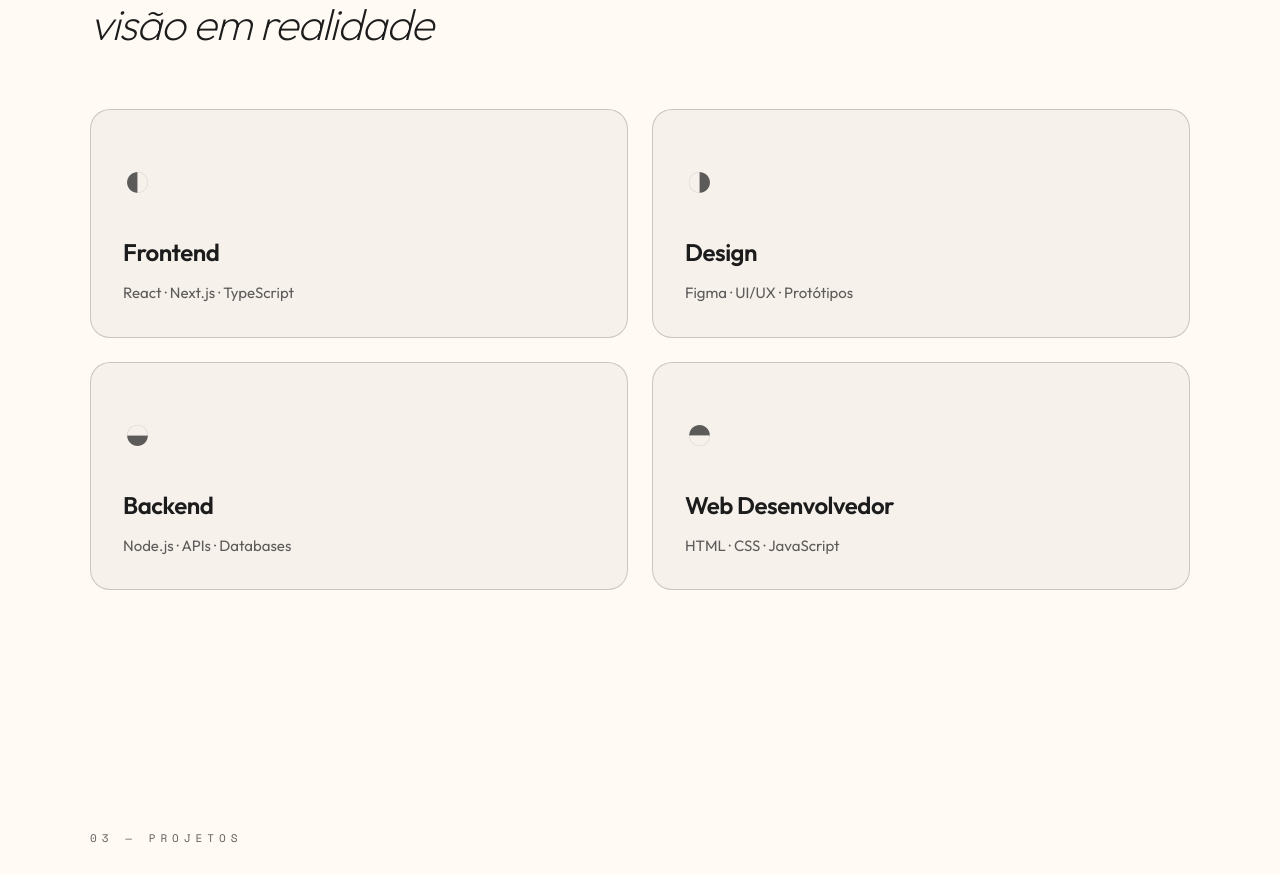
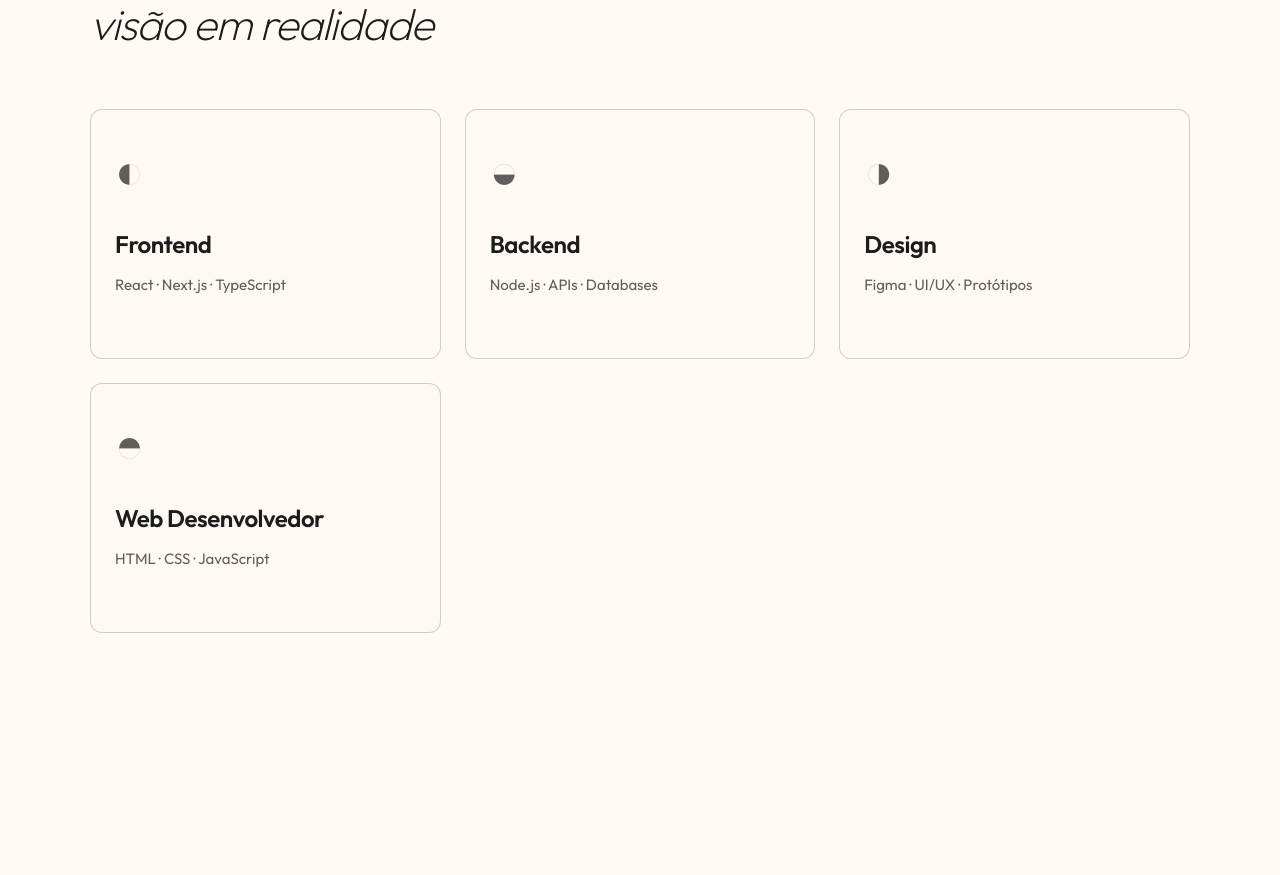
Before and after one commit to vazlucase/lucasvazportfolio, a React (Vite) app: page / in a window 1280 px wide. Shown: the part 1872-2747 px from the top of the page. Built offline with nearby package versions, Linux system fonts and the light colour scheme.

Commit message:
fix: layout skills mobile view

```diff
--- a/src/components/sections/Skills.tsx
+++ b/src/components/sections/Skills.tsx
@@ -3,62 +3,79 @@ import { skillsData } from '../../data/skills';
 
 export function Skills() {
   return (
+    <>
+      <style>{`
+        /* Esconde a scrollbar no mobile (mantém funcionalidade) */
+        .skills-grid {
+          scrollbar-width: none;  /* Firefox */
+          -ms-overflow-style: none;  /* IE/Edge */
+        }
+        .skills-grid::-webkit-scrollbar {
+          display: none;  /* Chrome/Safari */
+        }
+
+        /* Desktop: transforma o flex em grid, desativa o scroll */
+        @media (min-width: 768px) {
+          .skills-grid {
+            display: grid !important;
+            grid-template-columns: repeat(auto-fit, minmax(280px, 1fr)) !important;
+            gap: 24px !important;
+            overflow-x: visible !important;
+            scroll-snap-type: none !important;
+            padding-bottom: 0 !important;
+          }
+          .skill-card {
+            min-width: auto !important;
+            flex: 1 !important;
+            scroll-snap-align: none !important;
+          }
+        }
+      `}</style>
+
       <section id="skills" className="section-pad" style={{ position: 'relative', zIndex: 2, padding: '120px 48px' }}>
         <div className="container" style={{ maxWidth: 1100, margin: '0 auto' }}>
           <RevealText>
-          <div
-            style={{
-              fontFamily: 'var(--font-mono)',
-              fontSize: 11,
-              letterSpacing: 5,
-              textTransform: 'uppercase',
-              color: 'var(--fg-muted)',
-              marginBottom: 24,
-            }}
-          >
+            <div style={{ fontFamily: 'var(--font-mono)', fontSize: 11, letterSpacing: 5, textTransform: 'uppercase', color: 'var(--fg-muted)', marginBottom: 24 }}>
               02 — Habilidades
             </div>
           </RevealText>
 
           <RevealText delay={0.1}>
-          <h2
-            style={{
-              fontSize: 'clamp(28px, 4vw, 44px)',
-              fontWeight: 700,
-              lineHeight: 1.15,
-              letterSpacing: '-0.03em',
-              marginBottom: 60,
-              maxWidth: 600,
-              color: 'var(--fg)',
-            }}
-          >
-            Ferramentas que transformam{' '}
-            <span className="italic-highlight">visão em realidade</span>
+            <h2 style={{ fontSize: 'clamp(28px, 4vw, 44px)', fontWeight: 700, lineHeight: 1.15, letterSpacing: '-0.03em', marginBottom: 60, maxWidth: 600, color: 'var(--fg)' }}>
+              Ferramentas que transformam <span className="italic-highlight">visão em realidade</span>
             </h2>
           </RevealText>
 
           <div
             className="skills-grid"
             style={{
-            display: 'grid',
-            gridTemplateColumns: 'repeat(2, 1fr)',
-            gap: 24,
+              display: 'flex',
+              overflowX: 'auto',
+              gap: '16px',
+              scrollSnapType: 'x mandatory',
+              paddingBottom: '8px',
             }}
           >
             {skillsData.map((skill, i) => (
               <RevealText key={skill.title} delay={0.15 + i * 0.1}>
-              <div className="skill-card">
-                <div style={{ fontSize: 48, marginBottom: 20, opacity: 0.7, color: 'var(--fg)' }} aria-hidden="true">
+                <div
+                  className="skill-card"
+                  style={{
+                    minWidth: 220,
+                    minHeight: 250,
+                    backdropFilter: 'blur(1px)',
+                    background: 'rgba(233, 233, 233, 0.05)',  // mesmo valor original
+                    borderRadius: 12,
+                    padding: 24,
+                    flex: '0 0 280px',
+                    scrollSnapAlign: 'start',
+                    overflow: 'visible', // 👈 IMPEDE CORTE DA BORDA NA ANIMAÇÃO
+                  }}
+                >
+                  <div style={{ fontSize: 48, maxWidth: 48, marginBottom: 20, opacity: 0.7, color: 'var(--fg)' }} aria-hidden="true">
                     {skill.icon}
                   </div>
-                <h3
-                  style={{
-                    fontSize: 24,
-                    fontWeight: 600,
-                    marginBottom: 12,
-                    letterSpacing: '-0.02em',
-                  }}
-                >
+                  <h3 style={{ fontSize: 24, fontWeight: 600, marginBottom: 12, letterSpacing: '-0.02em' }}>
                     {skill.title}
                   </h3>
                   <p style={{ fontSize: 15, fontWeight: 400, lineHeight: 1.5 }}>
@@ -70,5 +87,6 @@ export function Skills() {
           </div>
         </div>
       </section>
+    </>
   );
 }
--- a/src/data/skills.ts
+++ b/src/data/skills.ts
@@ -2,7 +2,7 @@ import type { Skill } from '../types';
 
 export const skillsData: Skill[] = [
   { title: 'Frontend', desc: 'React · Next.js · TypeScript', icon: '◐' },
+    { title: 'Backend', desc: 'Node.js · APIs · Databases', icon: '◒' },
   { title: 'Design', desc: 'Figma · UI/UX · Protótipos', icon: '◑' },
-  { title: 'Backend', desc: 'Node.js · APIs · Databases', icon: '◒' },
   { title: 'Web Desenvolvedor', desc: 'HTML · CSS · JavaScript', icon: '◓' },
 ];
```
Lines whose indentation alone changed are shown as unchanged.
